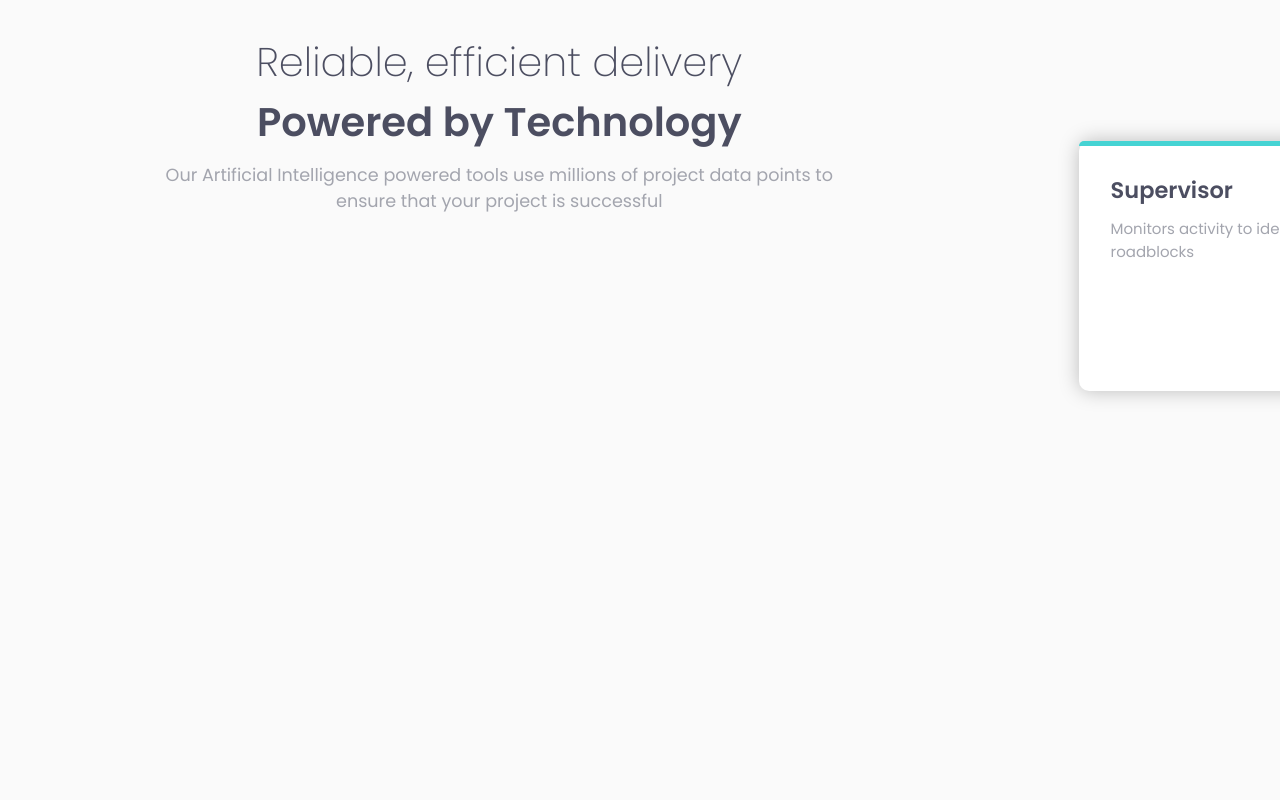
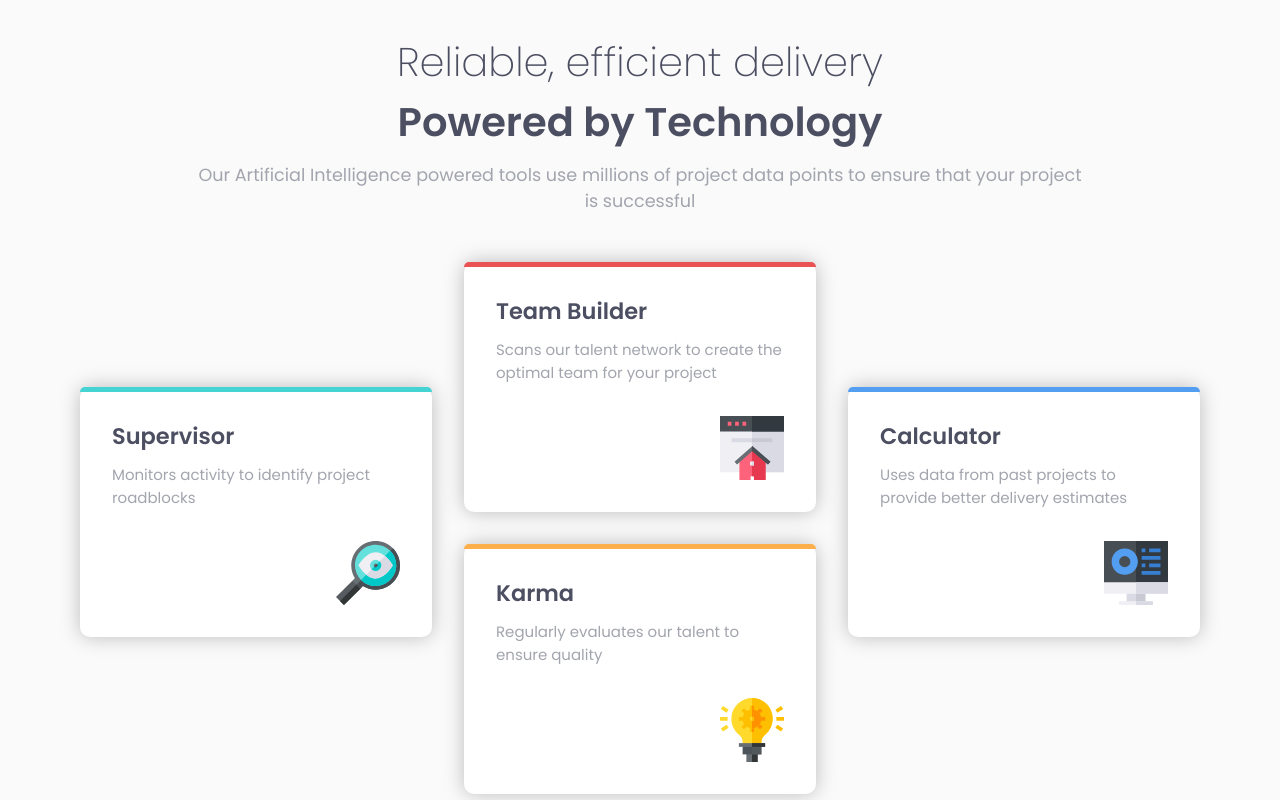
Before and after one commit to SahasSaurav/fronend-mentor-four-card, a plain HTML site: page index.html in a window 1280 px wide. Drawn offline with Linux system fonts and the light colour scheme.

Commit message:
1280 px responsive error resolved

```diff
--- a/index.html
+++ b/index.html
@@ -9,7 +9,7 @@
     <link href="https://fonts.googleapis.com/css2?family=Poppins:wght@200;400;600&display=swap" rel="stylesheet">
 </head>
 <body>
-    <div class="container flex col">
+    <div class="container">
         <div class="card-info flex col">
             <div class="card-info-title l-heading">Reliable, efficient delivery</div>
             <div class="card-info-title l-heading">Powered by Technology</div>
--- a/scss/main.scss
+++ b/scss/main.scss
@@ -70,7 +70,7 @@
     }
 }
 
-@media only screen and (max-width:1200px){
+@media only screen and (max-width:1140px){
    .card{
         &:first-of-type,
         &:nth-of-type(3){
```
Also changed, not shown: css/main.css.
